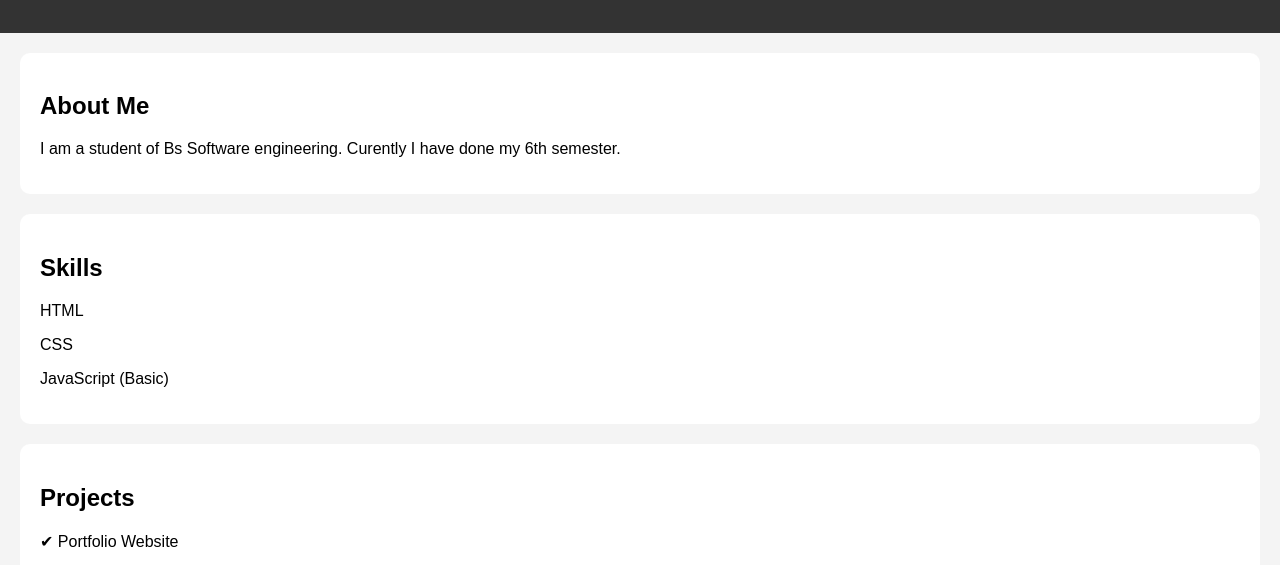
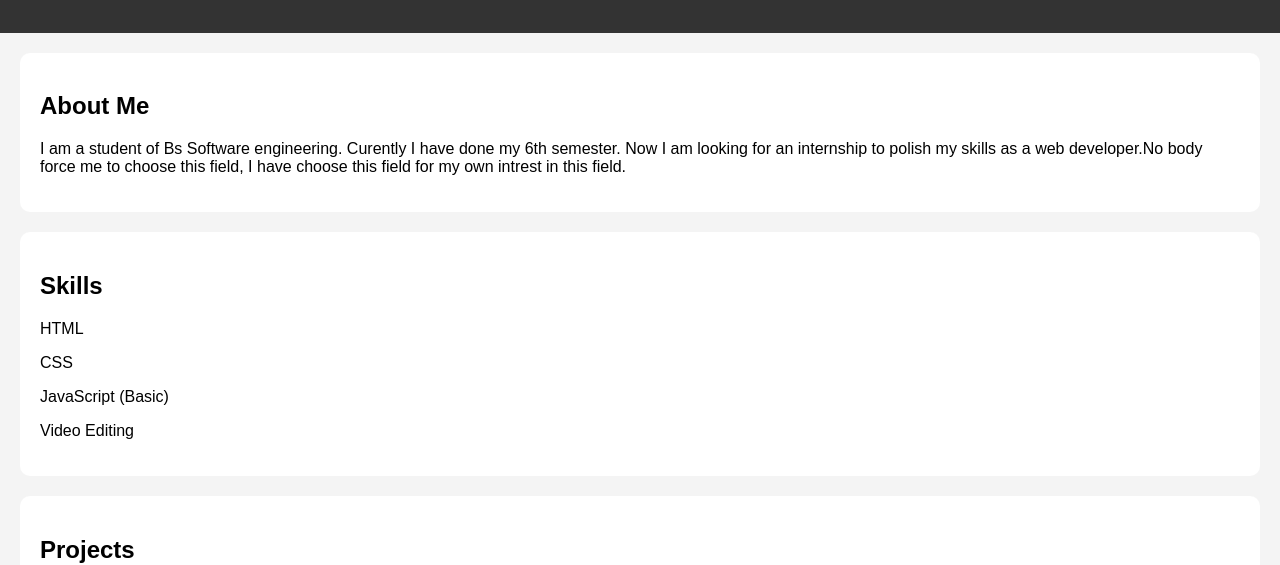
Before and after one commit to UmairChishti677/portfolio, a plain HTML site: page index.html in a window 1280 px wide. Shown: the part 392-957 px from the top of the page. Drawn offline with Linux system fonts and the light colour scheme.

Commit message:
changes in idex.html

```diff
--- a/index.html
+++ b/index.html
@@ -52,7 +52,11 @@
 
 <section>
   <h2>About Me</h2>
-  <p>I am a student of Bs Software engineering. Curently I have done my 6th semester.</p>
+  <p>I am a student of Bs Software engineering. Curently I have done my 6th semester.
+    Now I am looking for an internship to polish my skills as a web developer.No body
+    force me to choose this field, I have choose this field for my own intrest in this
+    field.
+  </p>
 </section>
 
 <section>
@@ -61,13 +65,15 @@
     <p>HTML</p>
     <p>CSS</p>
     <p>JavaScript (Basic)</p>
+    <p>Video Editing</p>
   </div>
 </section>
 
 <section>
   <h2>Projects</h2>
 
-  <p>✔ Portfolio Website</p>
+  <p> Portfolio Website</p>
+  <p> Digital Clock</p>
 </section>
 
 <section>
@@ -75,6 +81,7 @@
   <p>Email: chishtiumair677@gmail.com</p>
    <a href="https://wa.me/+923292021122">Contact Me</a>
   <br>
+  <br>
   <button onclick="alert('Thanks for contacting me!')">Hire Me</button>
 </section>
 
```
